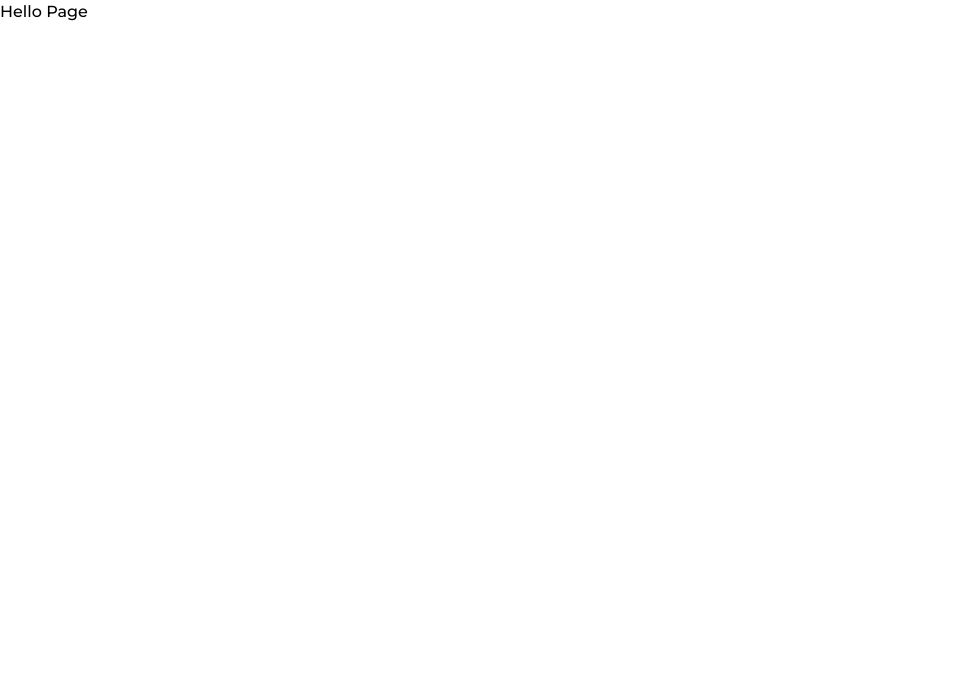
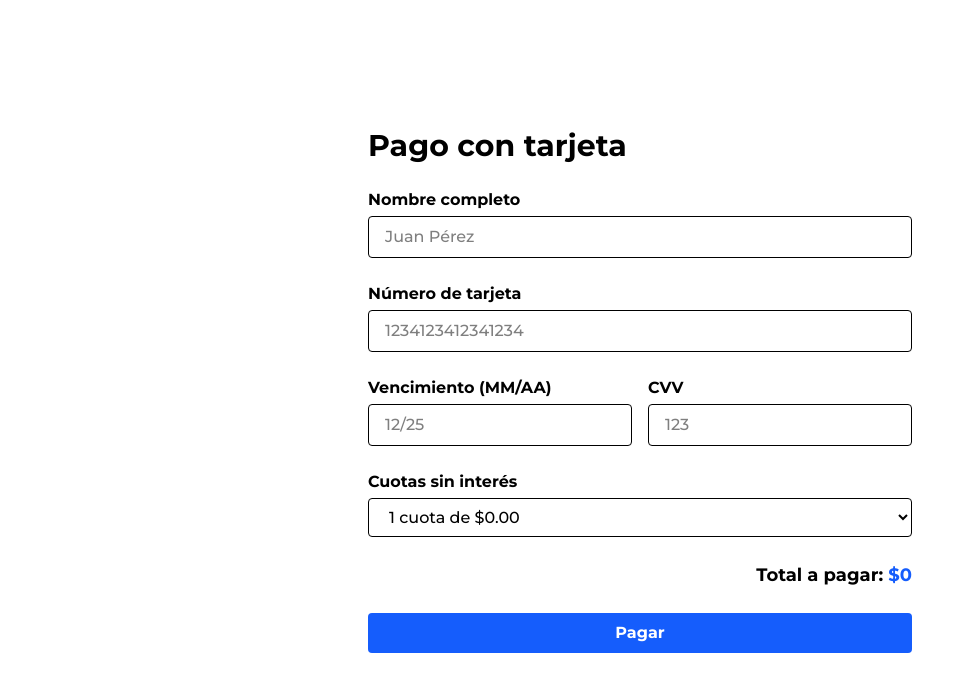
Before and after one commit to Whoiamx/bookstore, a Next.js app in the folder frontend/: page /checkout/payment in a window 1280 px wide. Shown: the top 692 px of the page, without its empty margins (0-974 px from the left). Built offline with nearby package versions, Linux system fonts and the light colour scheme.

Commit message:
add finish buy

```diff
--- a/frontend/app/(shop)/checkout/payment/page.tsx
+++ b/frontend/app/(shop)/checkout/payment/page.tsx
@@ -1,8 +1,180 @@
+"use client";
+
+import { useState } from "react";
+import { useRouter } from "next/navigation";
+import { useBookStore } from "@/app/store/store";
+import { ModalConfirmation } from "@/app/ui/ModalConfirmation";
 
 export default function PaymentPage() {
+  const router = useRouter();
+  const cartItems = useBookStore((state) => state.cart);
+  const [errors, setErrors] = useState<Record<string, string>>({});
+  const [paymentDone, setPaymentDone] = useState(false);
+  const [installments, setInstallments] = useState(1);
+
+  const [cardData, setCardData] = useState({
+    name: "",
+    number: "",
+    expiry: "",
+    cvv: "",
+  });
+
+  const total = cartItems.reduce((acc, item) => {
+    const precio = item?.precio ?? 0;
+    const cantidad = item?.cantidad ?? 1;
+    return acc + precio * cantidad;
+  }, 0);
+
+  const handleChange = (
+    e: React.ChangeEvent<HTMLInputElement | HTMLSelectElement>
+  ) => {
+    const { name, value } = e.target;
+    if (name === "installments") {
+      setInstallments(Number(value));
+    } else {
+      setCardData({ ...cardData, [name]: value });
+    }
+  };
+
+  const validate = () => {
+    const newErrors: Record<string, string> = {};
+
+    if (!cardData.name) newErrors.name = "El nombre es obligatorio.";
+    if (!/^\d{16}$/.test(cardData.number))
+      newErrors.number = "Número inválido.";
+    if (!/^\d{2}\/\d{2}$/.test(cardData.expiry))
+      newErrors.expiry = "Formato: MM/AA";
+    if (!/^\d{3}$/.test(cardData.cvv)) newErrors.cvv = "CVV inválido.";
+
+    setErrors(newErrors);
+    return Object.keys(newErrors).length === 0;
+  };
+
+  const handleSubmit = (e: React.FormEvent) => {
+    e.preventDefault();
+
+    if (validate()) {
+      setTimeout(() => {
+        setPaymentDone(true);
+      }, 1000);
+    }
+  };
+  const cuotaMensual = (total / installments).toFixed(2);
+
   return (
-    <div>
-      <h1>Hello Page</h1>
-    </div>
+    <>
+      <div className="max-w-xl mx-auto px-4 py-32">
+        <h1 className="text-3xl font-bold mb-6">Pago con tarjeta</h1>
+
+        <form onSubmit={handleSubmit} className="space-y-6">
+          <div>
+            <label className="block font-semibold mb-1">Nombre completo</label>
+            <input
+              type="text"
+              name="name"
+              value={cardData.name}
+              onChange={handleChange}
+              className="w-full border rounded px-4 py-2"
+              placeholder="Juan Pérez"
+            />
+            {errors.name && (
+              <p className="text-red-600 text-sm mt-1">{errors.name}</p>
+            )}
+          </div>
+
+          <div>
+            <label className="block font-semibold mb-1">
+              Número de tarjeta
+            </label>
+            <input
+              type="text"
+              name="number"
+              value={cardData.number}
+              onChange={handleChange}
+              className="w-full border rounded px-4 py-2"
+              placeholder="1234123412341234"
+              maxLength={16}
+            />
+            {errors.number && (
+              <p className="text-red-600 text-sm mt-1">{errors.number}</p>
+            )}
+          </div>
+
+          <div className="flex gap-4">
+            <div className="w-1/2">
+              <label className="block font-semibold mb-1">
+                Vencimiento (MM/AA)
+              </label>
+              <input
+                type="text"
+                name="expiry"
+                value={cardData.expiry}
+                onChange={handleChange}
+                className="w-full border rounded px-4 py-2"
+                placeholder="12/25"
+                maxLength={5}
+              />
+              {errors.expiry && (
+                <p className="text-red-600 text-sm mt-1">{errors.expiry}</p>
+              )}
+            </div>
+
+            <div className="w-1/2">
+              <label className="block font-semibold mb-1">CVV</label>
+              <input
+                type="text"
+                name="cvv"
+                value={cardData.cvv}
+                onChange={handleChange}
+                className="w-full border rounded px-4 py-2"
+                placeholder="123"
+                maxLength={3}
+              />
+              {errors.cvv && (
+                <p className="text-red-600 text-sm mt-1">{errors.cvv}</p>
+              )}
+            </div>
+          </div>
+
+          {/* Selector de cuotas */}
+          <div>
+            <label className="block font-semibold mb-1">
+              Cuotas sin interés
+            </label>
+            <select
+              name="installments"
+              value={installments}
+              onChange={handleChange}
+              className="w-full border rounded px-4 py-2"
+            >
+              {Array.from({ length: 12 }, (_, i) => i + 1).map((n) => (
+                <option key={n} value={n}>
+                  {n} cuota{n > 1 ? "s" : ""} de ${(total / n).toFixed(2)}
+                </option>
+              ))}
+            </select>
+          </div>
+
+          <div className="text-right  font-semibold text-lg">
+            Total a pagar: <span className="text-blue-600">${total}</span>
+            <br />
+            {installments > 1 ? (
+              <p className="text-gray-500">
+                En {installments} cuota{installments > 1 ? "s" : ""} sin interes
+                de <span className="text-gray-400">${cuotaMensual}</span>
+              </p>
+            ) : null}
+          </div>
+
+          <button
+            type="submit"
+            className="bg-blue-600 text-white font-semibold py-2 px-4 rounded hover:bg-blue-800 w-full"
+          >
+            Pagar
+          </button>
+        </form>
+        {paymentDone ? <ModalConfirmation /> : null}
+      </div>
+    </>
   );
 }
--- a/frontend/app/components/navbar/Navbar.tsx
+++ b/frontend/app/components/navbar/Navbar.tsx
@@ -92,7 +92,7 @@ export const Navbar = ({ username }: NavbarProps) => {
                 className="flex items-center gap-2 text-sm hover:cursor-pointer"
               >
                 <FaUser />
-                <span>Bienvenido {username.slice(0, 5)} 👋🏼</span>
+                <span>Bienvenido {username} 👋🏼</span>
               </div>
             )}
             <div>
--- a/frontend/app/store/store.ts
+++ b/frontend/app/store/store.ts
@@ -8,6 +8,7 @@ interface StateStore {
   addToCart: (book: Books) => void;
   deleteBookCart: (book: Books) => void;
   addAddressUser: (data: DirectionUser) => void;
+  clearCart: () => void;
 }
 
 export const useBookStore = create<StateStore>()(
@@ -62,6 +63,12 @@ export const useBookStore = create<StateStore>()(
           directionUser: data,
         }));
       },
+      clearCart: () => {
+        set((state) => ({
+          ...state,
+          cart: [],
+        }));
+      },
     }),
 
     {
--- /dev/null
+++ b/frontend/app/ui/ModalConfirmation.tsx
@@ -0,0 +1,69 @@
+"use client";
+
+import Link from "next/link";
+import { useBookStore } from "../store/store";
+
+export const ModalConfirmation = () => {
+  const addressUser = useBookStore((state) => state.directionUser);
+  const cartItems = useBookStore((state) => state.cart);
+  const clearCart = useBookStore((state) => state.clearCart);
+
+  const handleGoHome = () => {
+    clearCart();
+  };
+
+  const total = cartItems.reduce((acc, item) => {
+    const precio = item?.precio ?? 0;
+    const cantidad = item?.cantidad ?? 1;
+    return acc + precio * cantidad;
+  }, 0);
+
+  return (
+    <>
+      <div className="fixed inset-0 z-50 flex items-center justify-center bg-black bg-opacity-50">
+        <div className="bg-white rounded-lg shadow-xl max-w-md w-full p-6 text-center animate-fade-in">
+          <h1 className="text-2xl font-bold text-green-700 mb-4">
+            ¡Pago exitoso!
+          </h1>
+          <p className="text-gray-700 mb-2">
+            Muchas gracias por tu compra,{" "}
+            <span className="font-semibold">{addressUser?.nombre}</span> 👏
+          </p>
+          <p className="text-sm text-gray-600 mb-4">
+            Ya podés pasar a retirar tu pedido o aguardar el envío según la
+            opción seleccionada.
+          </p>
+
+          <div className="bg-gray-100 p-4 rounded text-left mb-4">
+            <h2 className="font-semibold mb-2 text-gray-800">
+              Resumen de compra:
+            </h2>
+            <ul className="text-sm text-gray-700 space-y-1">
+              {cartItems.map((item, idx) => (
+                <li key={idx} className="flex justify-between">
+                  <span>
+                    {item.titulo} x{item.cantidad}
+                  </span>
+                  <span>${(item.precio ?? 0) * (item.cantidad ?? 1)}</span>
+                </li>
+              ))}
+            </ul>
+            <div className="flex justify-between mt-2 font-bold text-base">
+              <span>Total:</span>
+              <span>${total.toFixed(2)}</span>
+            </div>
+          </div>
+
+          <Link href="/">
+            <button
+              onClick={() => handleGoHome()}
+              className="mt-4 bg-blue-600 text-white px-4 py-2 rounded hover:bg-blue-800 w-full"
+            >
+              Volver al inicio
+            </button>
+          </Link>
+        </div>
+      </div>
+    </>
+  );
+};
```
Also changed, not shown: frontend/app/(shop)/checkout/confirmation/page.tsx (deleted).
